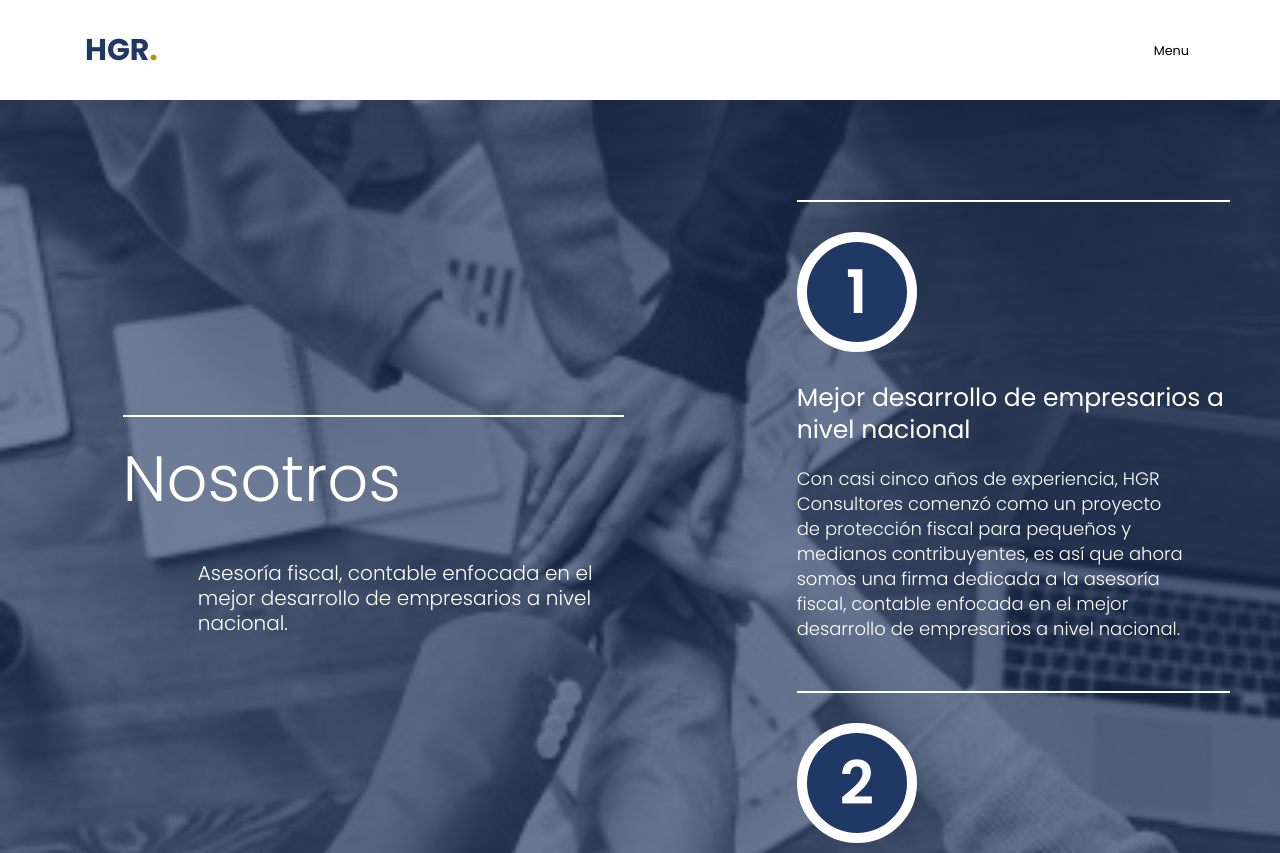
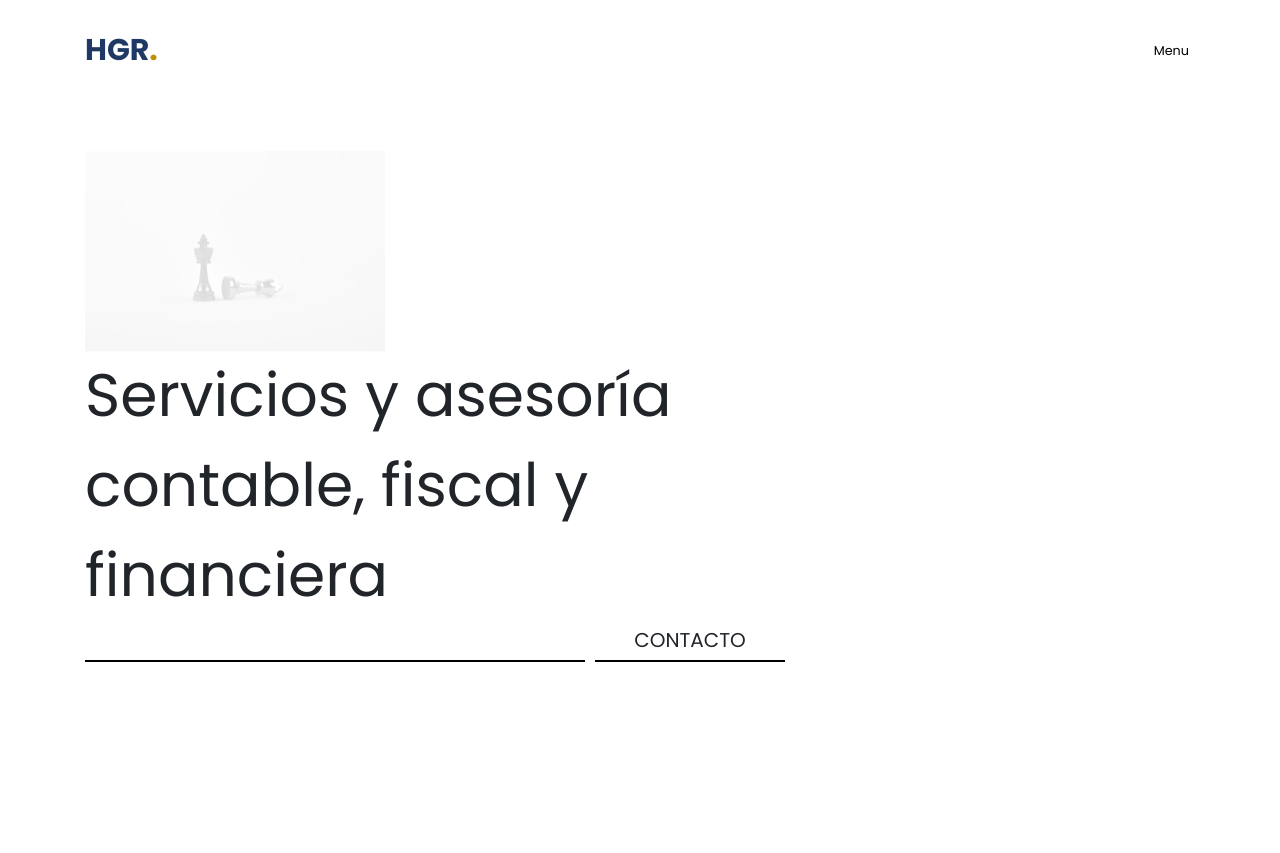
Before and after one commit to AlexisFlores17/Pagina-HGR-Consultores, a React (Create React App) app: page / in a window 1280 px wide. Shown: the top 853 px of the page. Built offline with nearby package versions, Linux system fonts and the light colour scheme.

Commit message:
adding inicio

```diff
--- a/src/App.js
+++ b/src/App.js
@@ -15,6 +15,7 @@ function App() {
   return (
     <div className="App">
       <Header />
+      <Inicio />
       <Nosotros />
       <Servicios />
       <Proyectos />
```
